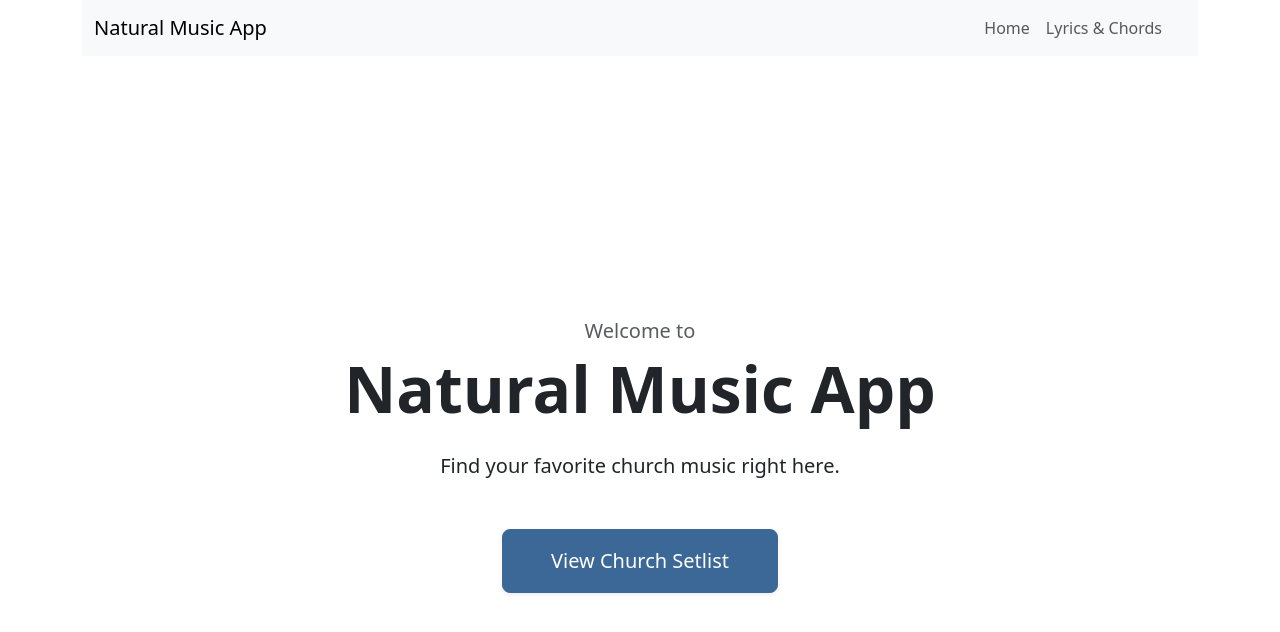
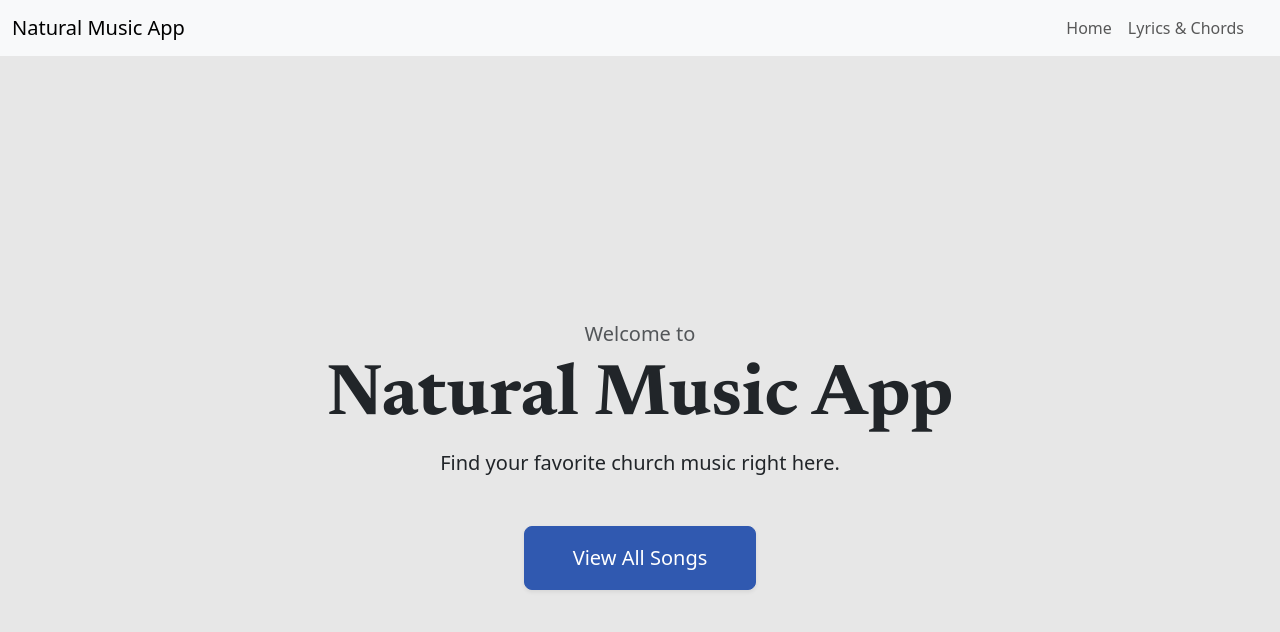
Before and after one commit to danohart/naturalmusicapp, a Next.js app: page / in a window 1280 px wide. Shown: the top 632 px of the page. Built offline with nearby package versions, Linux system fonts and the light colour scheme.

Commit message:
Add custom colors

```diff
--- a/src/pages/_app.js
+++ b/src/pages/_app.js
@@ -4,7 +4,7 @@ import { Container, Offcanvas, Nav, Navbar } from "react-bootstrap";
 export default function App({ Component, pageProps }) {
   const siteTitle = "Natural Music App";
   return (
-    <Container>
+    <>
       <Navbar bg='light' expand='lg'>
         <Container fluid>
           <Navbar.Brand href='/'>{siteTitle}</Navbar.Brand>
@@ -28,7 +28,9 @@ export default function App({ Component, pageProps }) {
           </Navbar.Offcanvas>
         </Container>
       </Navbar>
-      <Component {...pageProps} />
-    </Container>
+      <Container>
+        <Component {...pageProps} />
+      </Container>
+    </>
   );
 }
--- a/src/pages/index.js
+++ b/src/pages/index.js
@@ -18,7 +18,7 @@ export default function Home() {
 
       <Col className='vh-100 flex-column justify-content-center align-items-center d-flex text-center'>
         <h5 className='text-muted fw-light mb-2'>Welcome to</h5>
-        <h1 className='display-3 fw-bold mb-4'>Natural Music App</h1>
+        <h1 className='display-2 fw-bold mb-2'>Natural Music App</h1>
 
         <p className='lead mb-5'>Find your favorite church music right here.</p>
 
@@ -28,7 +28,7 @@ export default function Home() {
           onClick={handleRedirect}
           className='px-5 py-3 shadow-sm'
         >
-          View Church Setlist
+          View All Songs
         </Button>
       </Col>
     </Row>
--- a/src/styles/_bootstrap-override.scss
+++ b/src/styles/_bootstrap-override.scss
@@ -1,4 +1,4 @@
-$primary: #3c6898;
-$secondary: #404040;
-$primary-alternative: #4b76a5;
-$info: #e57066;
+$primary: #3059b0;
+$secondary: #1e1e1e;
+$primary-alternative: #da9f18;
+$info: #da9f18;
--- /dev/null
+++ b/src/styles/_colors.scss
@@ -0,0 +1,11 @@
+$background: #e7e7e7;
+$primary: #3059b0;
+$secondary: #da9f18;
+$success: #28a745;
+$info: #86acff;
+$warning: #ffc107;
+$danger: #dc3545;
+$light: #f8f9fa;
+$dark: #1e1e1e;
+$white: #ffffff;
+$black: #000000;
--- a/src/styles/styles.scss
+++ b/src/styles/styles.scss
@@ -1,16 +1,30 @@
 @import './bootstrap-override';
 @import "~bootstrap/scss/bootstrap";
+@import url('https://fonts.googleapis.com/css2?family=Newsreader:ital,opsz,wght@0,6..72,200..800;1,6..72,200..800&display=swap');
+@import './colors.scss';
+
 
 
 html,
 body {
     max-width: 100vw;
     overflow-x: hidden;
-    background: #FFFFFF;
+    background: $background;
 }
 
-.song-row {
-    background-color: #ebebeb;
+h1, h2 {
+    font-family: "Newsreader", serif;
+    font-optical-sizing: auto;
+    font-style: normal;
+}
+
+.songs {
+    background-color: $light;
+    font-size: 1.25rem;
+
+    a {
+        color: $dark;
+    }
 }
 
 .chordwp-toolbar.userlogin {
```
Also changed, not shown: src/pages/music/[page].js (+29 -21 lines).
